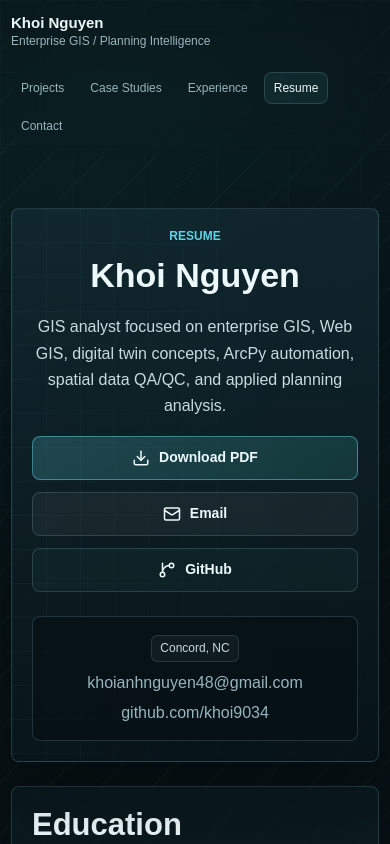
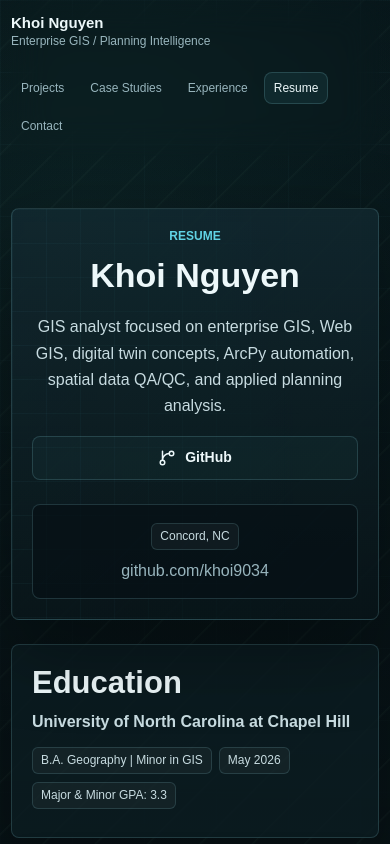
Before and after one commit to khoi9034/portfoliov2, a Next.js app: page /resume in a window 390 px wide. Shown: the top 844 px of the page. Built offline with nearby package versions, Linux system fonts and the light colour scheme.

Commit message:
Remove public email and phone details

```diff
--- a/app/resume/page.tsx
+++ b/app/resume/page.tsx
@@ -1,6 +1,6 @@
 import type { Metadata } from "next";
 import Link from "next/link";
-import { Download, GitBranch, Mail } from "lucide-react";
+import { GitBranch } from "lucide-react";
 import { contact, education, experience } from "@/data/profile";
 import { projects } from "@/data/projects";
 
@@ -43,14 +43,6 @@ export default function ResumePage() {
             planning analysis.
           </p>
           <div className="hero-actions">
-            <a className="button primary" download href={contact.resumePath}>
-              <Download size={18} />
-              <span>Download PDF</span>
-            </a>
-            <a className="button secondary" href={`mailto:${contact.email}`}>
-              <Mail size={18} />
-              <span>Email</span>
-            </a>
             <a className="button ghost" href={contact.github}>
               <GitBranch size={18} />
               <span>GitHub</span>
@@ -59,7 +51,6 @@ export default function ResumePage() {
         </div>
         <aside className="resume-contact-card" aria-label="Contact details">
           <span>{contact.location}</span>
-          <a href={`mailto:${contact.email}`}>{contact.email}</a>
           <a href={contact.github}>github.com/khoi9034</a>
         </aside>
       </section>
--- a/src/components/SiteFooter.tsx
+++ b/src/components/SiteFooter.tsx
@@ -4,7 +4,6 @@ import {
   FileText,
   GitBranch,
   Layers3,
-  Mail,
   Send,
   Sparkles,
   UserRound
@@ -40,10 +39,6 @@ export function SiteFooter() {
           <Send size={16} />
           <span>Contact</span>
         </Link>
-        <a href={`mailto:${contact.email}`}>
-          <Mail size={16} />
-          <span>Email</span>
-        </a>
         <a href={contact.github} rel="noopener noreferrer" target="_blank">
           <GitBranch size={16} />
           <span>GitHub</span>
--- a/src/data/profile.ts
+++ b/src/data/profile.ts
@@ -1,9 +1,7 @@
 export const contact = {
   name: "Khoi Nguyen",
   location: "Concord, NC",
-  email: "khoianhnguyen48@gmail.com",
-  github: "https://github.com/khoi9034",
-  resumePath: "/resume/KhoiNguyenResume.pdf"
+  github: "https://github.com/khoi9034"
 };
 
 export const education = {
```
Also changed, not shown: app/contact/page.tsx (+1 -8 lines), 1 other file (tests, documents, lock files or other folders).
